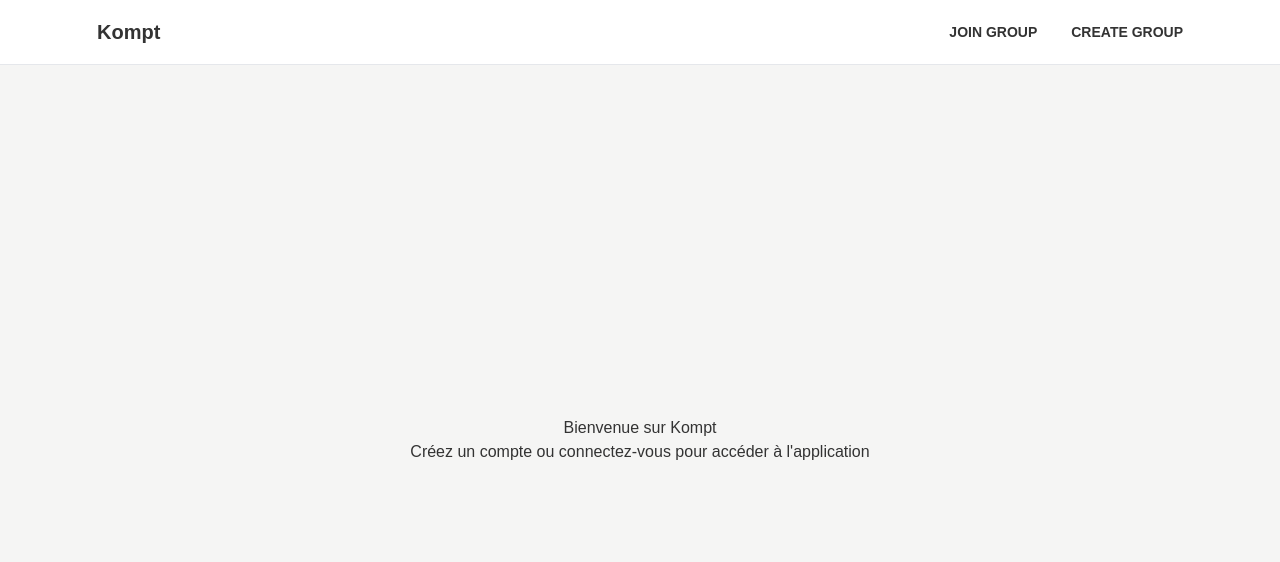
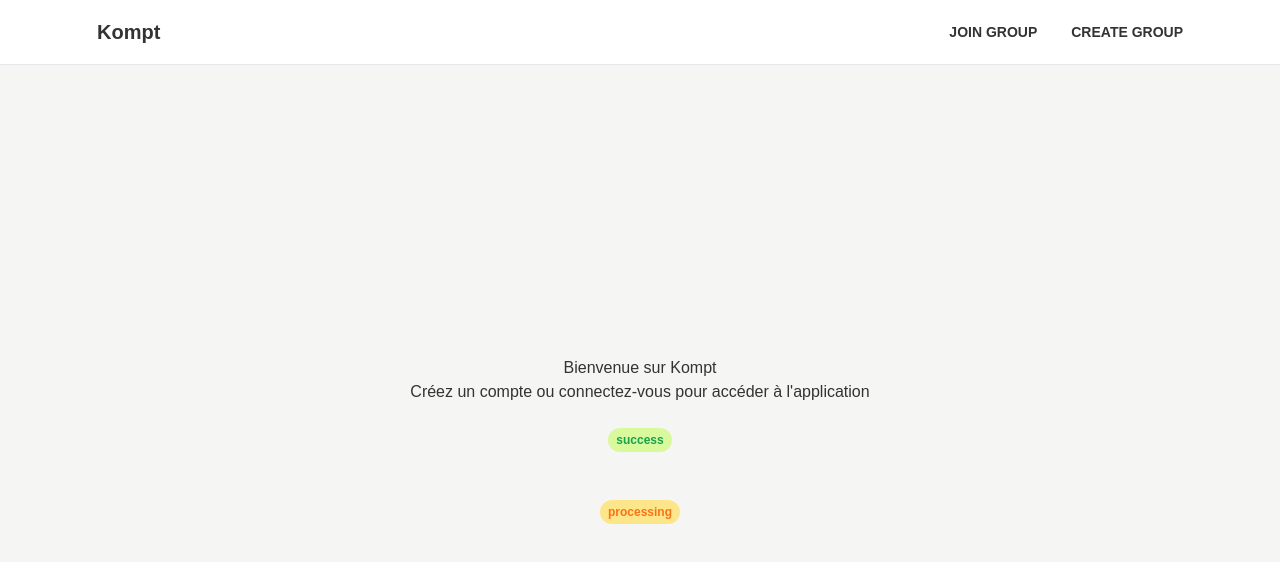
Before and after one commit to clementpnn/Kompt, a React (Vite) app in the folder webapp/: page /homepage in a window 1280 px wide. Shown: the top 562 px of the page. Built offline with nearby package versions, Linux system fonts and the light colour scheme.

Commit message:
correction badge

```diff
--- a/webapp/src/components/badge.tsx
+++ b/webapp/src/components/badge.tsx
@@ -15,11 +15,11 @@ export default function Badge({state}:{state:string}) {
 
     let button;
     if(state=="processing") {
-        button = <button className="px-2 pt-1 pb-1.5 rounded-full text-center text-xs bg-amber-200 text-orange-500 font-bold">processing</button>
+        button = <button className="px-2 pt-1 pb-1 rounded-full text-center text-xs bg-amber-200 text-orange-500 font-bold">processing</button>
 
     } else if(state=="success"){
         // boutons plus fins : px-2 pb-0.5
-        button = <button className="px-2 pt-1 pb-1.5 rounded-full text-center text-xs bg-lime-200 text-green-600 font-bold">success</button>
+        button = <button className="px-2 pt-1 pb-1 rounded-full text-center text-xs bg-lime-200 text-green-600 font-bold">success</button>
     }
     return (
         <>
--- a/webapp/src/routes/homepage.tsx
+++ b/webapp/src/routes/homepage.tsx
@@ -15,9 +15,9 @@ function HomeNotLog() {
     <div className="pt-20 bg-stone-100 h-screen flex justify-center items-center flex flex-col">
       <p className="text-center">Bienvenue sur Kompt</p>
       <p className="text-center">Créez un compte ou connectez-vous pour accéder à l'application</p>
-      {/* <br/> */}
-      {/* <Badge state={"success"}/><br/><br/>
-      <Badge state={"processing"}/> */}
+      <br/>
+      <Badge state={"success"}/><br/><br/>
+      <Badge state={"processing"}/>
     </div>
 )
 
```
